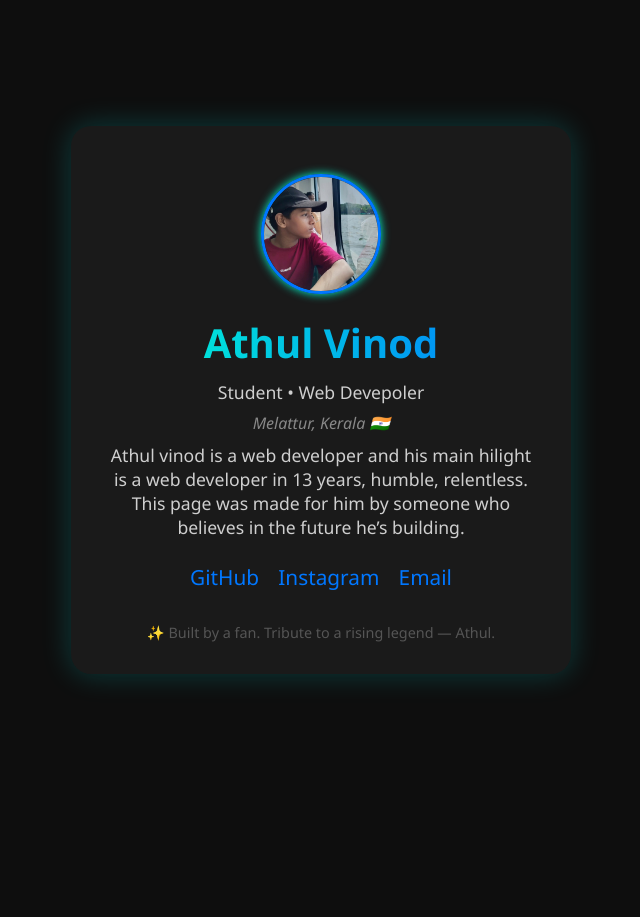
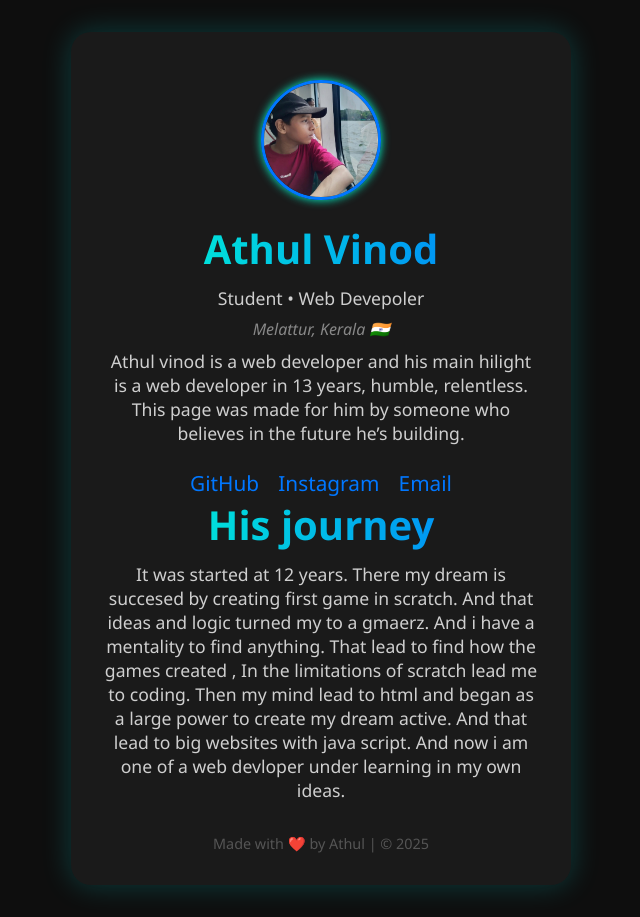
Before and after one commit to athulweb/athul, a plain HTML site: page index.html in a window 1280 px wide. Shown: the whole page, without its empty margins (319-959 px from the left). Before the commit the page ends 800 px from the top, so only its background shows below. Drawn offline with Linux system fonts and the light colour scheme.

Commit message:
Update index.html

```diff
--- a/index.html
+++ b/index.html
@@ -3,7 +3,7 @@
 <head>
   <meta charset="UTF-8" />
   <meta name="viewport" content="width=device-width, initial-scale=1.0" />
-  <title>Athul Vinod | Tribute Page</title>
+  <title>Athul Vinod | Melattur</title>
 <meta name="description" content=" Athul vinod melattur">
 <meta name="keywords" content="athulweb, Athul vinod m, ceo of crimson vault, Creator and developer, Web Developer India, developer, Young Developer">
   <meta name="author" content="Athul | Developer | Creator of Cyber Nexus India">
@@ -150,8 +150,16 @@
       <a href="mailto:dont.make.hackers.wild.org@gmail.com">Email</a>
     </div>
 
+
+<h1>His journey</h1>
+    <p>
+      It was started at 12 years. There my dream is succesed by creating first game in scratch. And that ideas and logic turned my to a gmaerz.
+      And i have a mentality to find anything. That lead to find how the games created , In the limitations of scratch lead me to coding.
+      Then my mind lead to html and began as a large power to create my
+      dream active. And that lead to big websites with java script. And now i am one of a web devloper under learning in my own ideas.
+    </p>
     <div class="footer">
-      ✨ Built by a fan. Tribute to a rising legend — Athul.
+  Made with ❤️ by Athul | © 2025
     </div>
   </div>
 </body>
```
